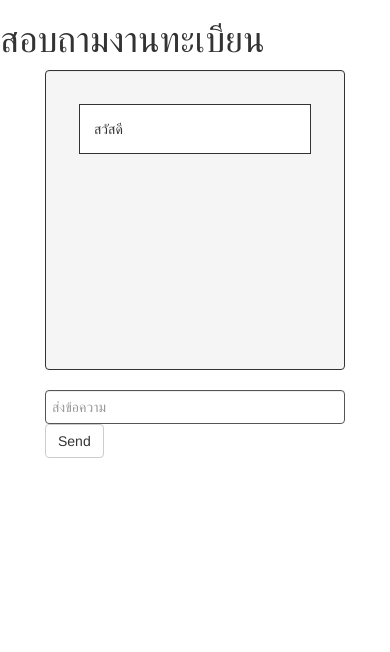
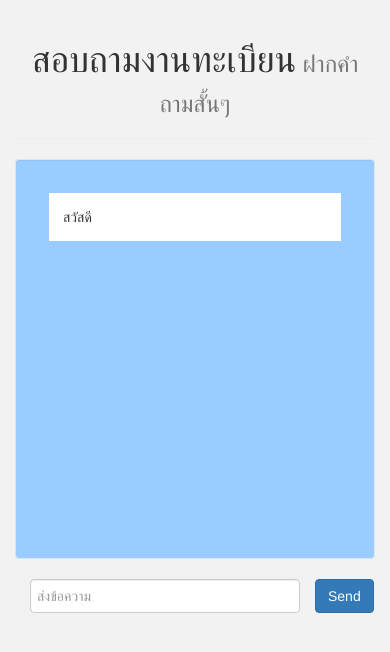
Before and after one commit to poohbuntu/ci_chat, a CodeIgniter app: page /ci_chat/ in a window 390 px wide. Shown: the top 652 px of the page. Run offline with CodeIgniter, Linux system fonts and the light colour scheme.

Commit message:
edit bootstrap

```diff
--- a/application/config/database.php
+++ b/application/config/database.php
@@ -77,7 +77,7 @@ $db['default'] = array(
 	'dsn'	=> '',
 	'hostname' => 'localhost',
 	'username' => 'root',
-	'password' => '',
+	'password' => 'gikiyd;r',
 	'database' => 'ci_chat',
 	'dbdriver' => 'mysqli',
 	'dbprefix' => '',
--- a/application/controllers/Chat.php
+++ b/application/controllers/Chat.php
@@ -22,10 +22,15 @@ class Chat extends CI_Controller{
       $data=$this->Bot_answer
                   ->get_answer($chat_message)
                   ->result();
-      //echo json_encode($data);
-      foreach ($data as $row) {
-      //  echo $row->answer;
-        echo $row->answer;
+      if ($data==null) {
+        echo "ไม่ทราบข้อมูลค่ะ";
+      }
+      else {
+        //echo json_encode($data);
+        foreach ($data as $row) {
+        //  echo $row->answer;
+          echo $row->answer;
+        }
       }
     }
     else {
--- a/application/views/chat/chat_form.php
+++ b/application/views/chat/chat_form.php
@@ -7,31 +7,45 @@
 		<link rel="stylesheet" href="https://maxcdn.bootstrapcdn.com/bootstrap/3.3.7/css/bootstrap.min.css" integrity="sha384-BVYiiSIFeK1dGmJRAkycuHAHRg32OmUcww7on3RYdg4Va+PmSTsz/K68vbdEjh4u" crossorigin="anonymous">
 		<script src="https://maxcdn.bootstrapcdn.com/bootstrap/3.3.7/js/bootstrap.min.js" integrity="sha384-Tc5IQib027qvyjSMfHjOMaLkfuWVxZxUPnCJA7l2mCWNIpG9mGCD8wGNIcPD7Txa" crossorigin="anonymous"></script>
 		<style>
+			body{
+				background-color: #f2f2f2;
+			}
 			#content{
+				/*
 				border: 1px solid;
+				*/
+				background-color: #99ccff;
 				margin-left: auto;
 				margin-right: auto;
+				/*
 				width: 300px;
-				height: 300px;
+				*/
+				height: 400px;
 				overflow: auto;
 			}
 			#content p{
 				padding: 1em;
 				margin: 1em;
+				/*
 				border: 1px solid;
+				*/
 			}
 			#message{
 				margin-top: 10px;
 				margin-left: auto;
 				margin-right: auto;
+				/*
 				width: 300px;
+				*/
 				overflow: auto;
 			}
 			#message button{
 				margin: 1em 0 0 0;
 			}
 			#message #chat_message{
+				/*
 				border: 1px solid;
+				*/
 				padding: 6px;
 				text-decoration: none;
 			}
@@ -44,7 +58,7 @@
 				background-color: white;
 			}
 			#men-message{
-				background-color: green;
+				background-color: #ccffcc;
 			}
 		</style>
 		<script type="text/javascript">
@@ -58,7 +72,10 @@
             data:{chat_message:chat_message,old:old},
             url:'<?php echo site_url('chat/find_answer'); ?>',
             success:function(result) {
-              $('#content').html(old+'<p id="men-message" class="text-right">'+chat_message+'</p>'+'<p id="bot-message" class="text-left">'+result+'</p>');
+              $('#content').html(old
+								+'<p class="text-left" id="men-message">'+'you: '+chat_message+'</p>'
+								+'<p class="text-left" id="bot-message">'+result+'</p>'
+							);
 							$("#content").animate({ scrollTop: $("#content")[0].scrollHeight}, 1000);
     					$('#chat_message').val('');
             }
@@ -68,17 +85,23 @@
 		</script>
 	</head>
 	<body>
-		<h1>สอบถามงานทะเบียน</h1>
+		<div class="col-xs-12 col-sm-12 col-md-12">
+			<div class="page-header">
+				<h1 class="text-center">สอบถามงานทะเบียน<small> ฝากคำถามสั้นๆ</small></h1>
+			</div>
 			<div class="well" id="content">
-			<p id="bot-message">สวัสดี</p>
+					<p class="text-left" id="bot-message">สวัสดี</p>
 			</div>
 			<div id="message">
 	      <form method="post">
 					<div class="form-group">
+						<div class="col-xs-10 col-sm-10 col-md-10">
 	        		<input type="text" class="form-control" id="chat_message" name="chat_message" rows="2" cols="25" placeholder="ส่งข้อความ"></textarea>
-  				<input type="submit" class="btn btn-default" id="submit" value="Send">
+						</div>
+						<input type="submit" class="btn btn-primary" id="submit" value="Send">
 					</div>
 	      </form>
 			</div>
+		</div>
 	</body>
 </html>
```
Lines whose indentation alone changed are shown as unchanged.
